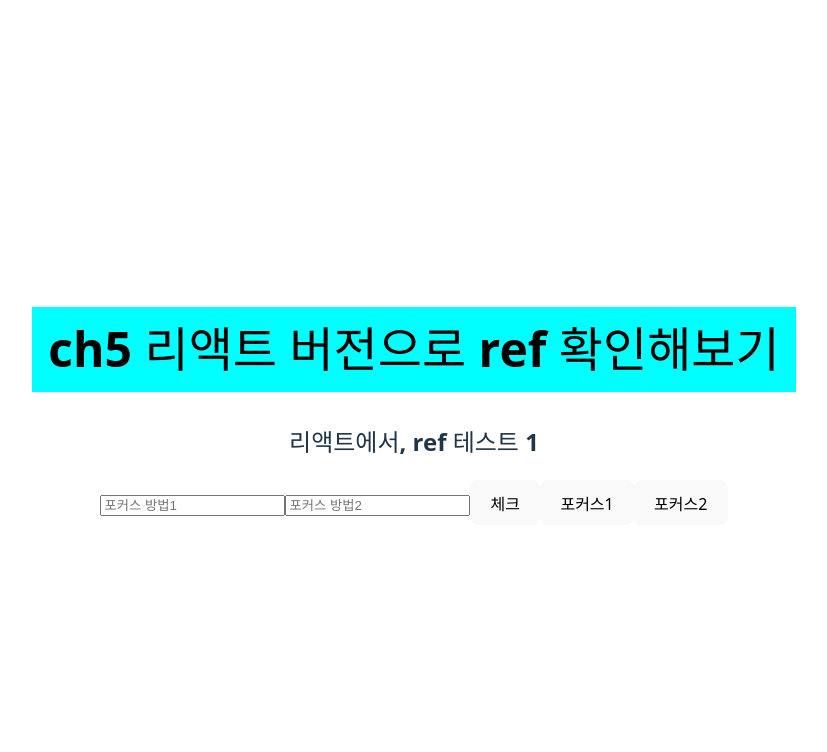
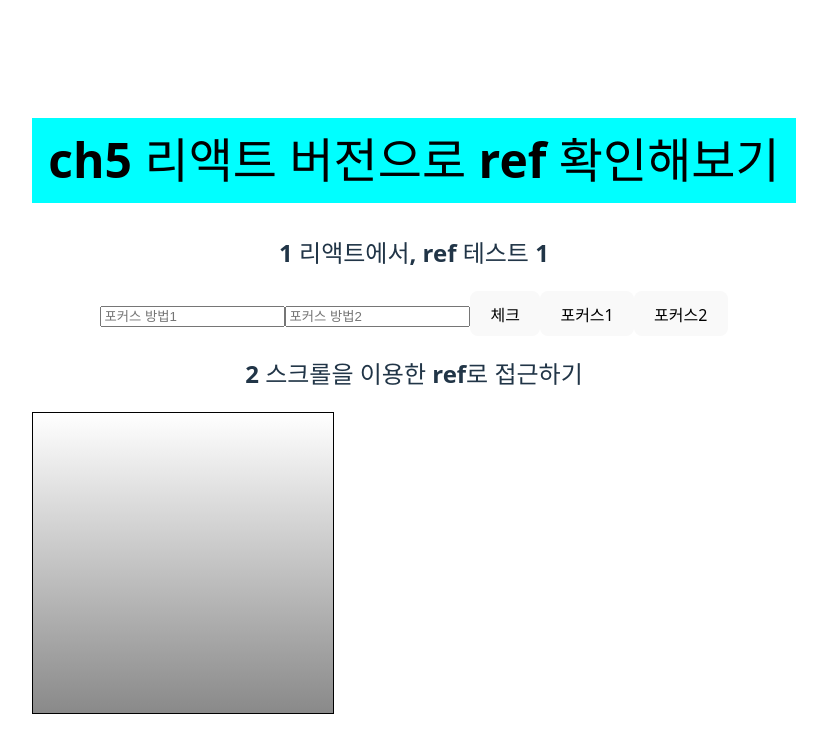
Before and after one commit to reokkamy/React-WorkSpace-k6-0806, a React (Vite) app in the folder ch05-vite-test/: page / in a window 1280 px wide. Shown: the top 752 px of the page, without its empty margins (226-1053 px from the left). Built offline with nearby package versions, Linux system fonts and the light colour scheme.

Commit message:
6교시, ch05 , 특정 요소에 접근 하기 위한 방법 ref 테스트 확인, 스크롤 테스트1

```diff
--- a/ch05-vite-test/src/App.jsx
+++ b/ch05-vite-test/src/App.jsx
@@ -1,4 +1,5 @@
 import "./App.css";
+import ScrollBox from "./component/ScrollBox";
 import ValidationSample from "./component/ValidationSample";
 
 function App() {
@@ -6,6 +7,7 @@
     <>
       <h1 className="react">ch5 리액트 버전으로 ref 확인해보기 </h1>
       <ValidationSample />
+      <ScrollBox />
     </>
   );
 }
--- /dev/null
+++ b/ch05-vite-test/src/component/ScrollBox.jsx
@@ -0,0 +1,36 @@
+import React, { Component } from "react";
+
+class ScrollBox extends Component {
+  render() {
+    // out 영역
+    const style = {
+      border: "1px solid black",
+      height: "300px",
+      width: "300px",
+      overflow: "auto",
+      position: "relative",
+    };
+
+    // inside 영역
+    const innerStyle = {
+      width: "100%",
+      height: "650px",
+      background: "linear-gradient(white,black)",
+    };
+    return (
+      <>
+        <h2>2 스크롤을 이용한 ref로 접근하기 </h2>
+        <div
+          style={style}
+          ref={(ref) => {
+            this.box = ref;
+          }}
+        >
+          <div style={innerStyle}></div>
+        </div>
+      </>
+    );
+  }
+}
+
+export default ScrollBox;
--- a/ch05-vite-test/src/component/ValidationSample.jsx
+++ b/ch05-vite-test/src/component/ValidationSample.jsx
@@ -46,7 +46,7 @@
     return (
       <>
         <div>
-          <h2>리액트에서, ref 테스트 1</h2>
+          <h2>1 리액트에서, ref 테스트 1</h2>
           <input
             type="text"
             value={this.state.password}
```
